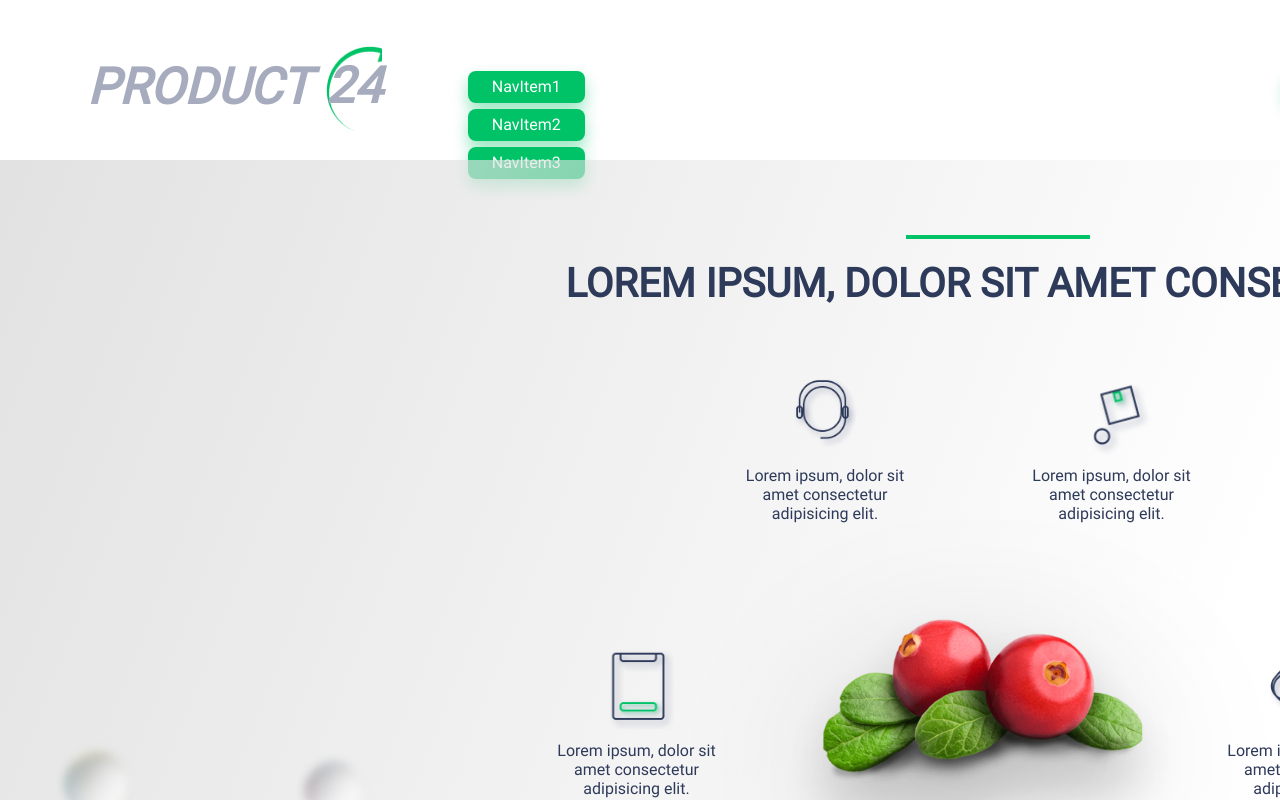
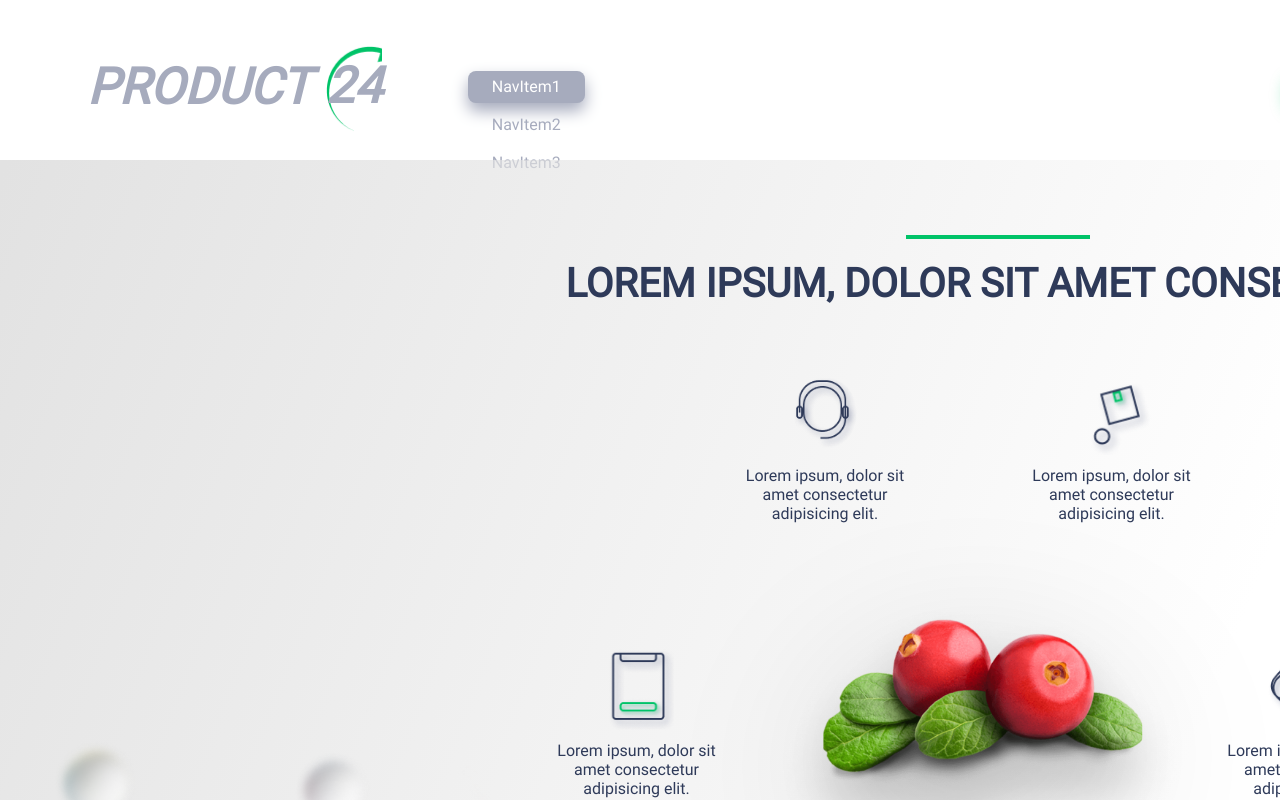
Before and after one commit to denosaur98/Tesonero, a React (Create React App) app: page / in a window 1280 px wide. In both pictures the pointer is over the button "NavItem1". Shown: the top 800 px of the page. Built offline with nearby package versions, Linux system fonts and the light colour scheme.

Commit message:
header ok

```diff
--- a/src/components/header/Header.module.css
+++ b/src/components/header/Header.module.css
@@ -61,6 +61,58 @@
   line-height: 150%;
   color: #FFFFFF;
 }
+.btns:hover {
+  cursor: pointer;
+  width: 117px;
+  height: 32px;
+  margin-left: 90px;
+  margin-top: 6px;
+  background: #A6ABBD;
+  box-shadow: 0px 8px 16px #A6ABBD;;
+  border-radius: 8px;
+  font-family: 'Roboto';
+  font-style: normal;
+  font-weight: 400;
+  font-size: 16px;
+  line-height: 150%;
+  color: #FFFF;
+  border: none;
+  transition: 0.3s all ease;
+}
+.noact {
+  cursor: pointer;
+  border: none;
+  width: 117px;
+  height: 32px;
+  margin-left: 90px;
+  margin-top: 6px;
+  background: none;
+  border-radius: 8px;
+  font-family: 'Roboto';
+  font-style: normal;
+  font-weight: 400;
+  font-size: 16px;
+  line-height: 150%;
+  color: #A6ABBD;
+}
+.noact:hover {
+  cursor: pointer;
+  width: 117px;
+  height: 32px;
+  margin-left: 90px;
+  margin-top: 6px;
+  background: #A6ABBD;
+  box-shadow: 0px 8px 16px #A6ABBD;;
+  border-radius: 8px;
+  font-family: 'Roboto';
+  font-style: normal;
+  font-weight: 400;
+  font-size: 16px;
+  line-height: 150%;
+  color: #FFFF;
+  border: none;
+  transition: 0.3s all ease;
+}
 .btns_right_container {
   display: flex;
   justify-content: right;
--- a/src/components/header/Header.tsx
+++ b/src/components/header/Header.tsx
@@ -1,7 +1,13 @@
-import React from 'react';
-import css from '../header/Header.module.css'
+import React, { useState } from 'react';
+import css from '../header/Header.module.css';
 
 function Header() {
+  const [activeIndex, setActiveIndex] = useState(0);
+
+  const handleButtonClick = (index) => {
+    setActiveIndex(index);
+  };
+
   return (
     <>
       <div className={css.header_container}>
@@ -9,9 +15,24 @@ function Header() {
           <p className={css.logo_text}>PRODUCT</p>
           <div className={css.logo}>24</div>
           <div className={css.btns_left_container}>
-            <button className={css.btns}>NavItem1</button>
-            <button className={css.btns}>NavItem2</button>
-            <button className={css.btns}>NavItem3</button>
+            <button
+              className={activeIndex === 0 ? css.btns : css.noact}
+              onClick={() => handleButtonClick(0)}
+            >
+              NavItem1
+            </button>
+            <button
+              className={activeIndex === 1 ? css.btns : css.noact}
+              onClick={() => handleButtonClick(1)}
+            >
+              NavItem2
+            </button>
+            <button
+              className={activeIndex === 2 ? css.btns : css.noact}
+              onClick={() => handleButtonClick(2)}
+            >
+              NavItem3
+            </button>
           </div>
         </div>
         <div className={css.btns_right_container}>
```
